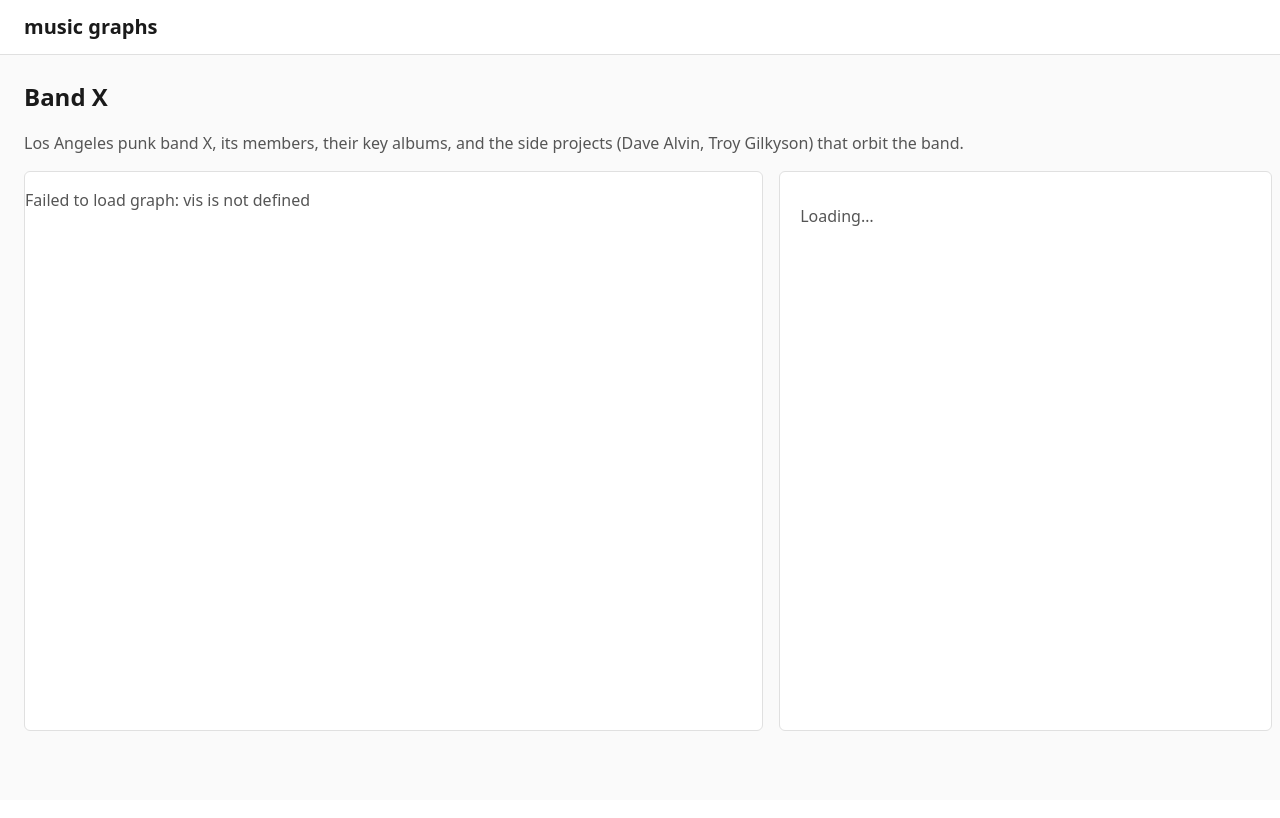
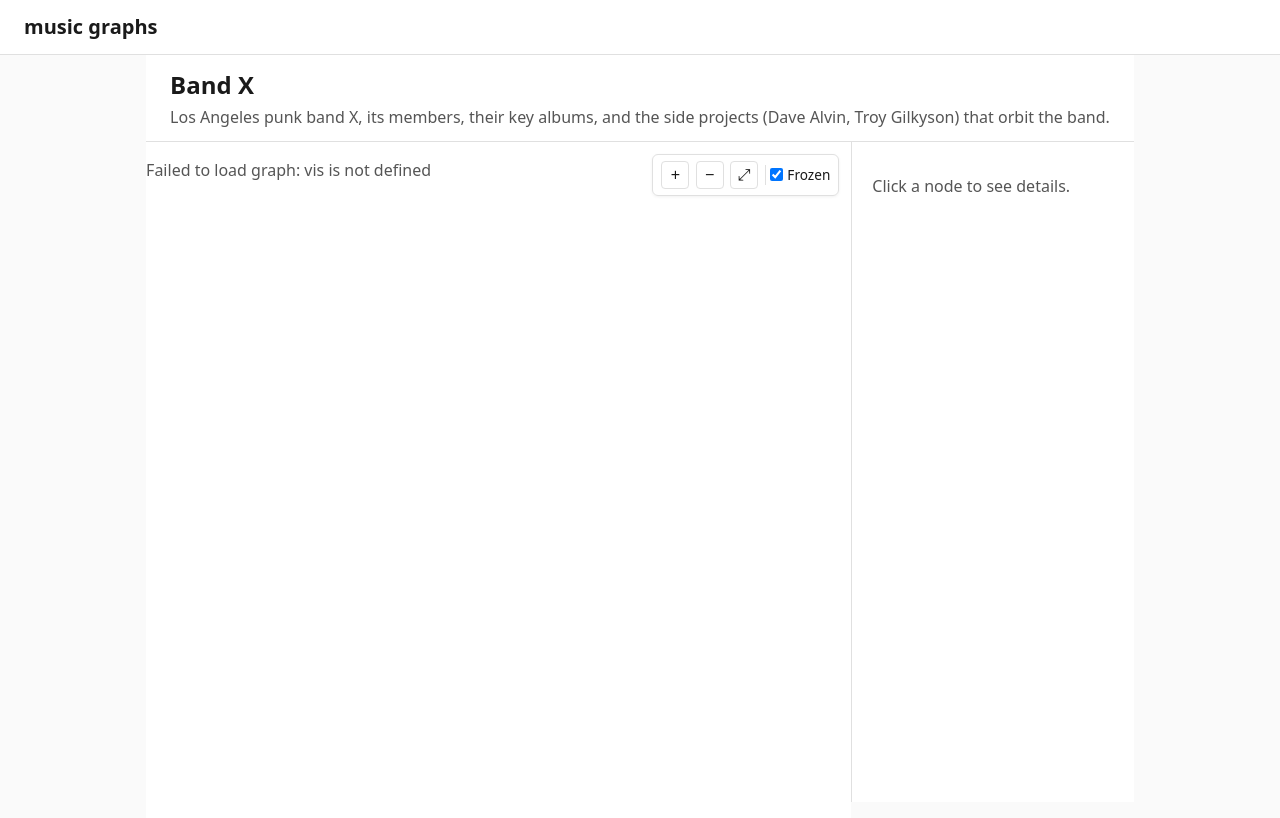
Before and after one commit to abchapman93/music-graphs, a Flask app: page /graph/band-x in a window 1280 px wide. Before the commit the page ends 731 px from the top, so only its background shows below. Run offline with Flask 3, Linux system fonts and the light colour scheme; some libraries are stand-ins or nearby versions.

Commit message:
feat(ui): graph view K1/K2/K3 — full-bleed canvas, freeze toggle, zoom buttons
- K1: full-bleed graph-shell layout; ~78% canvas / clamped side panel
- K2: physics freeze on stabilization; "Frozen" toggle in graph controls
- K3: zoom in/out + fit-to-screen buttons (top-right of canvas)

```diff
--- a/static/css/style.css
+++ b/static/css/style.css
@@ -15,7 +15,13 @@ body {
   background: var(--bg);
   margin: 0;
   line-height: 1.5;
+  display: flex;
+  flex-direction: column;
+  min-height: 100vh;
 }
+
+.site-header { flex: 0 0 auto; }
+main.container { flex: 1 1 auto; min-height: 0; }
 
 a { color: var(--accent); text-decoration: none; }
 a:hover { text-decoration: underline; }
@@ -93,32 +99,109 @@ a:hover { text-decoration: underline; }
 
 /* ── Graph view layout ─────────────────────────────────────────────────── */
 
-.graph-header h2 {
-  margin: 0 0 0.25rem 0;
+/* Full-bleed graph page: container drops max-width + padding so the shell
+   can stretch edge-to-edge under the site header. */
+body.graph-page main.container {
+  max-width: none;
+  padding: 0;
+  display: flex;
 }
 
-.layout-graph {
+.graph-shell {
+  flex: 1 1 auto;
+  display: flex;
+  flex-direction: column;
+  min-height: 0;
+  width: 100%;
+  /* Explicit height so vis-network gets a non-zero canvas at init time.
+     ~53px = site-header (0.75rem top + 1.25rem line + 0.75rem bottom + 1px border). */
+  height: calc(100vh - 53px);
+}
+
+.graph-shell-header {
+  flex: 0 0 auto;
+  padding: 0.75rem 1.5rem;
+  border-bottom: 1px solid var(--border);
+  background: #fff;
+}
+
+.graph-shell-header h2 { margin: 0 0 0.15rem 0; }
+.graph-shell-header p { margin: 0; }
+
+.graph-stage {
+  flex: 1 1 auto;
   display: grid;
-  grid-template-columns: 60% 40%;
-  gap: 1rem;
-  margin-top: 1rem;
+  grid-template-columns: minmax(0, 1fr) clamp(280px, 22vw, 380px);
+  min-height: 0;
+  background: var(--bg);
+}
+
+.graph-canvas-wrap {
+  position: relative;
+  min-width: 0;
+  min-height: 0;
+  background: #fff;
+  border-right: 1px solid var(--border);
 }
 
 #graph {
-  height: 70vh;
-  border: 1px solid var(--border);
+  width: 100%;
+  height: 100%;
   background: #fff;
-  border-radius: 6px;
 }
 
 #card-panel {
-  height: 70vh;
   overflow-y: auto;
   padding: 1rem 1.25rem;
   background: var(--card-bg);
+  min-height: 0;
+}
+
+/* Graph controls — top-right corner of the canvas */
+.graph-controls {
+  position: absolute;
+  top: 0.75rem;
+  right: 0.75rem;
+  display: flex;
+  align-items: center;
+  gap: 0.4rem;
+  padding: 0.35rem 0.5rem;
+  background: rgba(255, 255, 255, 0.95);
   border: 1px solid var(--border);
   border-radius: 6px;
+  box-shadow: 0 1px 3px rgba(0, 0, 0, 0.06);
+  z-index: 5;
 }
+
+.gc-btn {
+  width: 28px;
+  height: 28px;
+  display: inline-flex;
+  align-items: center;
+  justify-content: center;
+  font-size: 1rem;
+  line-height: 1;
+  border: 1px solid var(--border);
+  border-radius: 4px;
+  background: #fff;
+  color: var(--fg);
+  cursor: pointer;
+  padding: 0;
+}
+.gc-btn:hover { background: #f3f4f6; }
+.gc-btn:active { background: #e5e7eb; }
+
+.gc-toggle {
+  display: inline-flex;
+  align-items: center;
+  gap: 0.3rem;
+  font-size: 0.85rem;
+  color: var(--fg);
+  cursor: pointer;
+  padding-left: 0.25rem;
+  border-left: 1px solid var(--border);
+}
+.gc-toggle input { margin: 0; cursor: pointer; }
 
 .card-name {
   margin: 0;
--- a/static/js/graph.js
+++ b/static/js/graph.js
@@ -21,6 +21,8 @@
     note:     { shape: "star",     color: { background: "#facc15", border: "#a16207" } },
     memory:   { shape: "star",     color: { background: "#ef4444", border: "#991b1b" } },
   };
+
+  const ZOOM_STEP = 1.25;
 
   let network = null;
 
@@ -90,6 +92,34 @@
     } catch (_) {}
   }
 
+  function zoomBy(factor) {
+    if (!network) return;
+    const cur = network.getScale();
+    network.moveTo({ scale: cur * factor, animation: { duration: 150 } });
+  }
+
+  function fitView() {
+    if (!network) return;
+    network.fit({ animation: { duration: 200 } });
+  }
+
+  function wireControls() {
+    const zin = document.getElementById("zoom-in");
+    const zout = document.getElementById("zoom-out");
+    const zfit = document.getElementById("zoom-fit");
+    const freeze = document.getElementById("freeze-toggle");
+    if (zin) zin.addEventListener("click", () => zoomBy(ZOOM_STEP));
+    if (zout) zout.addEventListener("click", () => zoomBy(1 / ZOOM_STEP));
+    if (zfit) zfit.addEventListener("click", fitView);
+    if (freeze) {
+      freeze.addEventListener("change", () => {
+        if (!network) return;
+        // checkbox checked == "Frozen" (physics disabled)
+        network.setOptions({ physics: { enabled: !freeze.checked } });
+      });
+    }
+  }
+
   // Delegate wikilink clicks inside the panel.
   panel.addEventListener("click", function (ev) {
     const a = ev.target.closest("[data-wikilink]");
@@ -100,6 +130,8 @@
     focusNode(targetId);
     loadCard(targetId);
   });
+
+  wireControls();
 
   fetch(`/api/graph/${encodeURIComponent(SLUG)}`)
     .then(r => {
@@ -117,6 +149,7 @@
           nodes: { font: { size: 13, color: "#1a1a1a" }, size: 16 },
           edges: { color: { color: "#9ca3af" }, smooth: { type: "dynamic" } },
           physics: {
+            enabled: true,  // run once to lay out, then freeze after stabilization
             solver: "forceAtlas2Based",
             forceAtlas2Based: { gravitationalConstant: -50, springLength: 120, avoidOverlap: 0.5 },
             stabilization: { iterations: 200 },
@@ -130,10 +163,17 @@
         loadCard(id);
       });
 
-      // Initial load: focus + load the first node so the panel is never empty.
+      // Freeze physics once initial layout is stable. The toggle starts checked
+      // (Frozen); the user clicks it to release physics.
+      network.once("stabilizationIterationsDone", () => {
+        network.setOptions({ physics: { enabled: false } });
+        const first = (data.nodes || [])[0];
+        if (first) focusNode(first.id);
+      });
+
+      // Initial card load so the panel is never empty.
       const first = (data.nodes || [])[0];
       if (first) {
-        network.once("stabilizationIterationsDone", () => focusNode(first.id));
         loadCard(first.id);
       } else {
         panel.innerHTML = '<p class="muted">This graph has no cards yet.</p>';
--- a/templates/base.html
+++ b/templates/base.html
@@ -6,7 +6,7 @@
   <title>{% block title %}music graphs{% endblock %}</title>
   <link rel="stylesheet" href="/static/css/style.css">
 </head>
-<body>
+<body class="{% block body_class %}{% endblock %}">
   <header class="site-header">
     <h1 class="site-title"><a href="/">music graphs</a></h1>
   </header>
--- a/templates/graph.html
+++ b/templates/graph.html
@@ -1,19 +1,32 @@
 {% extends "base.html" %}
 
 {% block title %}{{ name }} — music graphs{% endblock %}
+{% block body_class %}graph-page{% endblock %}
 
 {% block content %}
-<section class="graph-header">
-  <h2>{{ name }}</h2>
-  {% if description %}<p class="muted">{{ description }}</p>{% endif %}
+<section class="graph-shell">
+  <header class="graph-shell-header">
+    <h2>{{ name }}</h2>
+    {% if description %}<p class="muted">{{ description }}</p>{% endif %}
+  </header>
+  <div class="graph-stage">
+    <div class="graph-canvas-wrap">
+      <div id="graph"></div>
+      <div class="graph-controls" role="toolbar" aria-label="Graph controls">
+        <button id="zoom-in" type="button" class="gc-btn" aria-label="Zoom in" title="Zoom in">+</button>
+        <button id="zoom-out" type="button" class="gc-btn" aria-label="Zoom out" title="Zoom out">−</button>
+        <button id="zoom-fit" type="button" class="gc-btn" aria-label="Fit to screen" title="Fit to screen">⤢</button>
+        <label class="gc-toggle" title="Pause physics simulation">
+          <input type="checkbox" id="freeze-toggle" checked>
+          <span>Frozen</span>
+        </label>
+      </div>
+    </div>
+    <aside id="card-panel" aria-label="Card details">
+      <p class="muted">Click a node to see details.</p>
+    </aside>
+  </div>
 </section>
-
-<div class="layout-graph">
-  <div id="graph"></div>
-  <aside id="card-panel">
-    <p class="muted">Loading…</p>
-  </aside>
-</div>
 
 <script src="https://unpkg.com/vis-network/standalone/umd/vis-network.min.js"></script>
 <script>
```
Also changed, not shown: tests/test_routes.py (+6 -0 lines).
